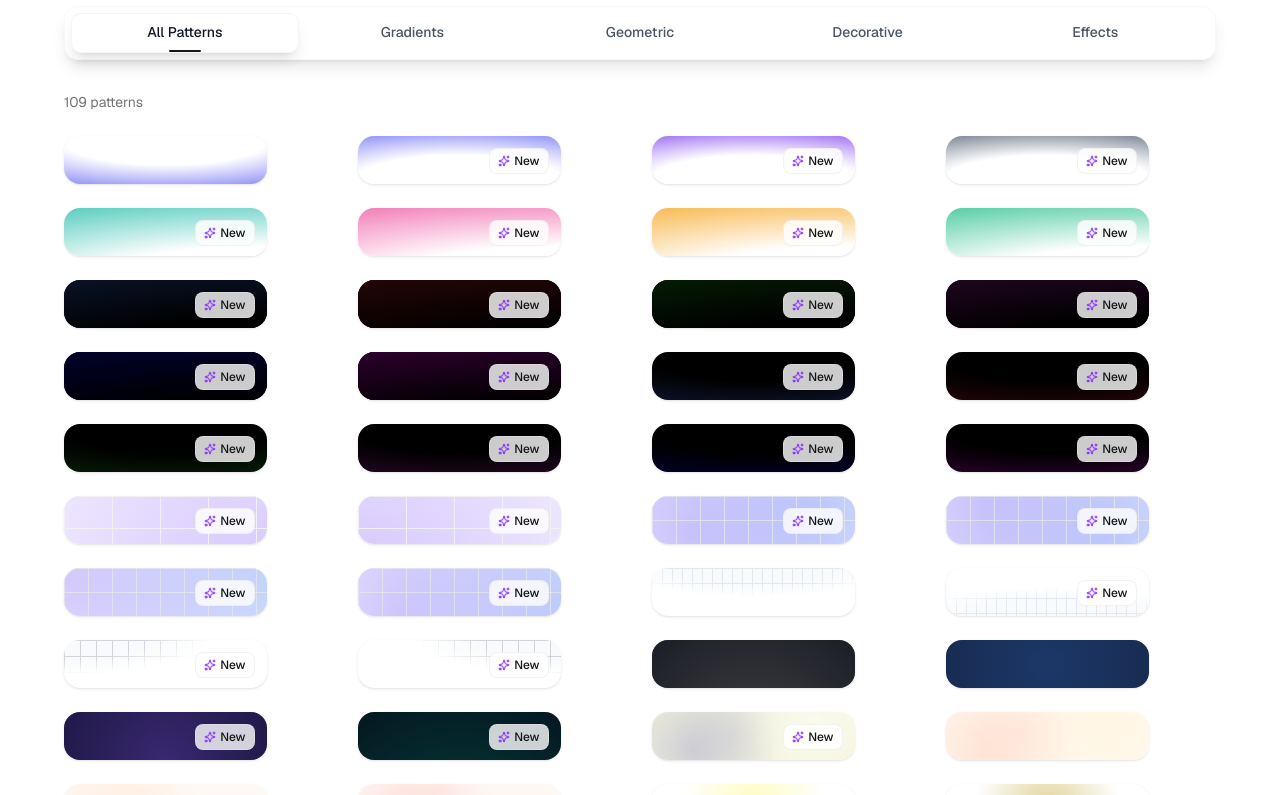
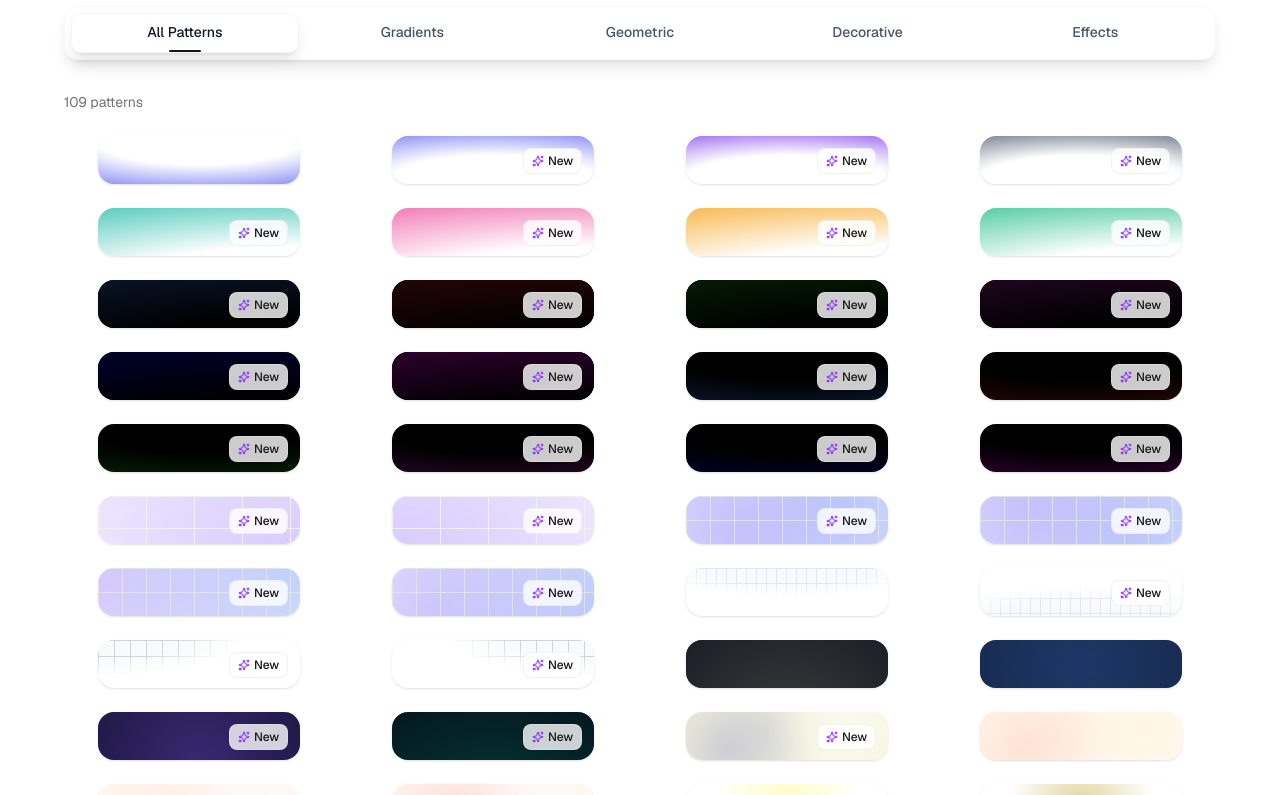
Before and after one commit to samir7888/ButtonCraft, a Next.js app: page / in a window 1280 px wide. Shown: the part 1040-1835 px from the top of the page. Built offline with nearby package versions, Linux system fonts and the light colour scheme.

Commit message:
Update PatternShowcase component to center the pattern card with margin auto

```diff
--- a/src/app/components/pattern-showcase.tsx
+++ b/src/app/components/pattern-showcase.tsx
@@ -211,7 +211,7 @@ export default function PatternShowcase({
                       e.stopPropagation();
                       copyToClipboard(pattern.code, pattern.id);
                     }}
-                    className={`cursor-pointer relative aspect-square h-12 w-3/4 rounded-xl sm:rounded-2xl overflow-hidden bg-background shadow-sm transition-all duration-300 ${
+                    className={`cursor-pointer relative aspect-square h-12 w-3/4 mx-auto rounded-xl sm:rounded-2xl overflow-hidden bg-background shadow-sm transition-all duration-300 ${
                       activePattern === pattern.id
                         ? "ring-2 ring-primary ring-offset-2"
                         : ""
```
